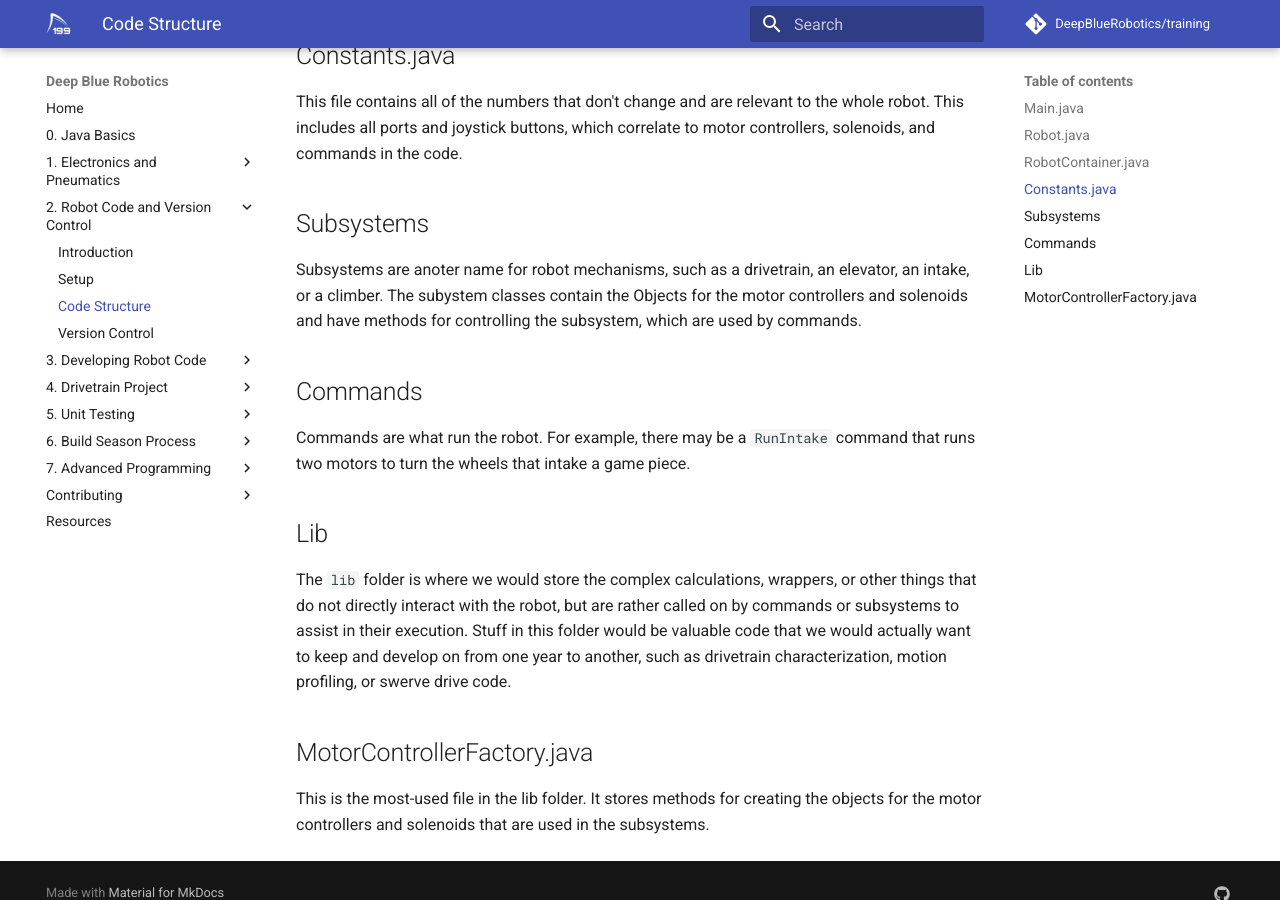
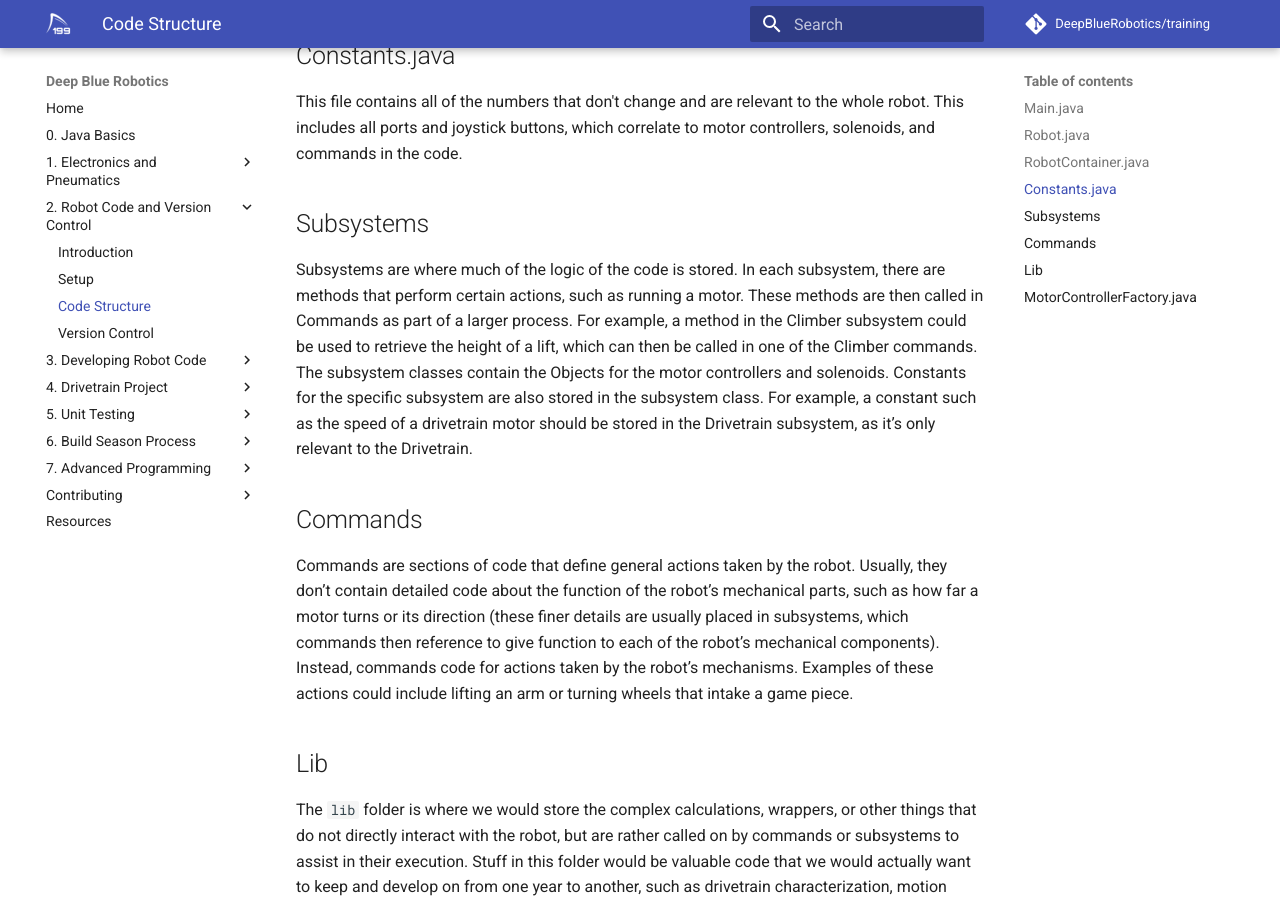
Before and after one commit to DeepBlueRobotics/training, an MkDocs documentation site: the page built from docs/section-2/code-structure.md, in a window 1280 px wide and 900 px high, scrolled down 1359 px. Built offline with MkDocs 1.6.1 and Material for MkDocs 9.7.7, drawn with Linux system fonts in a browser that asks for light colours; comment, search, counter and statistics services are not loaded.

Commit message:
expand on command/subsystem descriptions in code structure section

```diff
--- a/docs/section-2/code-structure.md
+++ b/docs/section-2/code-structure.md
@@ -45,10 +45,12 @@ This is where we create and store the objects for the subsystems, then set up al
 This file contains all of the numbers that don't change and are relevant to the whole robot. This includes all ports and joystick buttons, which correlate to motor controllers, solenoids, and commands in the code.
 
 ## Subsystems
-Subsystems are anoter name for robot mechanisms, such as a drivetrain, an elevator, an intake, or a climber. The subystem classes contain the Objects for the motor controllers and solenoids and have methods for controlling the subsystem, which are used by commands.
+Subsystems are where much of the logic of the code is stored. In each subsystem, there are methods that perform certain actions, such as running a motor. These methods are then called in Commands as part of a larger process. For example, a method in the Climber subsystem could be used to retrieve the height of a lift, which can then be called in one of the Climber commands.
+The subsystem classes contain the Objects for the motor controllers and solenoids. Constants for the specific subsystem are also stored in the subsystem class. For example, a constant such as the speed of a drivetrain motor should be stored in the Drivetrain subsystem, as it’s only relevant to the Drivetrain.
 
 ## Commands
-Commands are what run the robot. For example, there may be a `RunIntake` command that runs two motors to turn the wheels that intake a game piece.
+Commands are sections of code that define general actions taken by the robot. Usually, they don’t contain detailed code about the function of the robot’s mechanical parts, such as how far a motor turns or its direction (these finer details are usually placed in subsystems, which commands then reference to give function to each of the robot’s mechanical components). Instead, commands code for actions taken by the robot’s mechanisms. Examples of these actions could include lifting an arm or turning wheels that intake a game piece.
+
 
 ## Lib
 The `lib` folder is where we would store the complex calculations, wrappers, or other things that do not directly interact with the robot, but are rather called on by commands or subsystems to assist in their execution. Stuff in this folder would be valuable code that we would actually want to keep and develop on from one year to another, such as drivetrain characterization, motion profiling, or swerve drive code.
```
